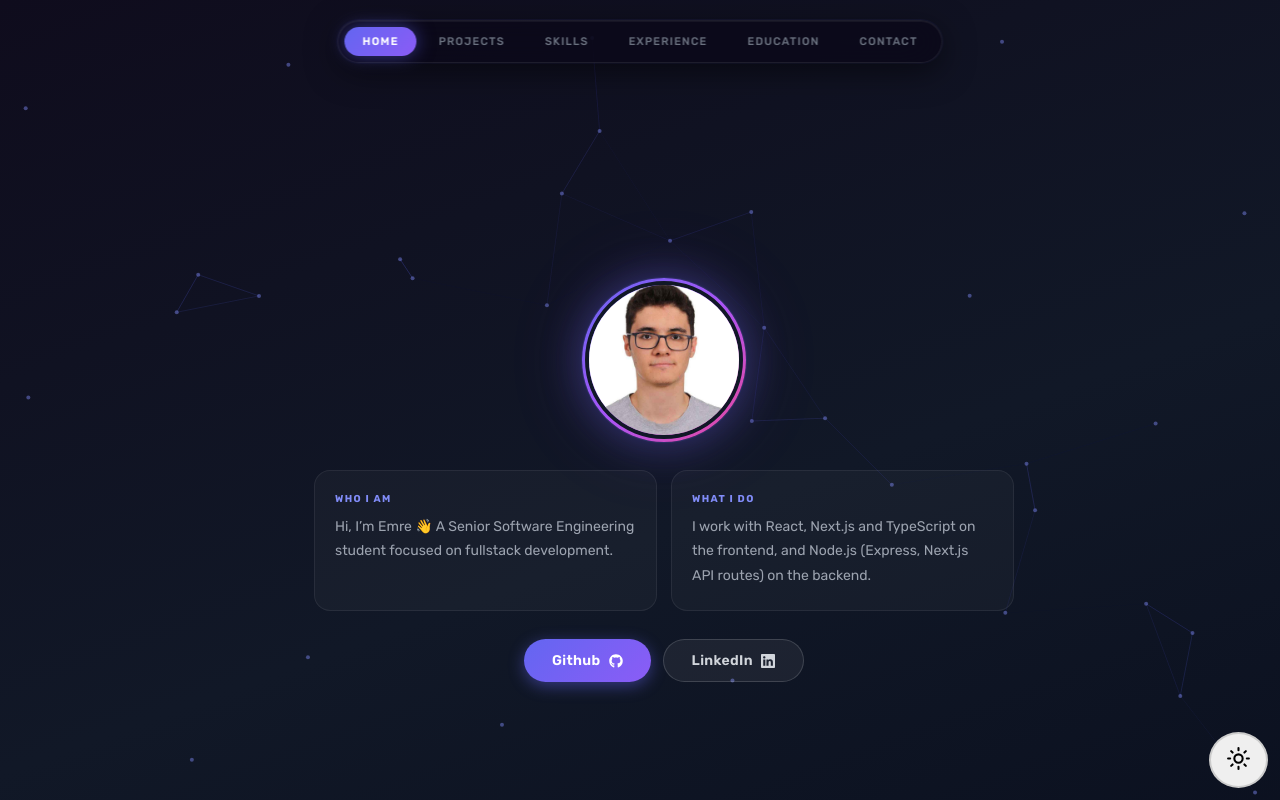
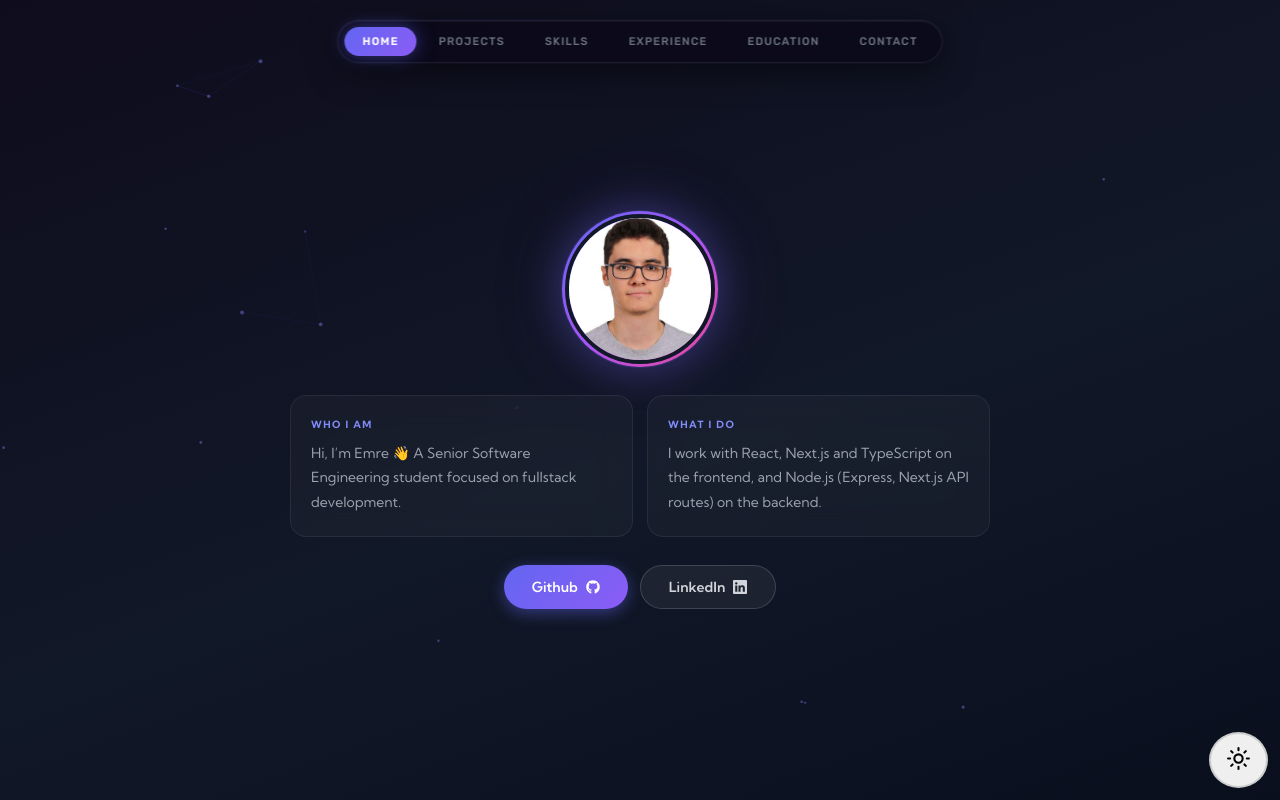
Before and after one commit to Emreert17/React-Porfolio, a React (Vite) app in the folder frontend/: page / in a window 1280 px wide. Shown: the top 800 px of the page. Built offline with nearby package versions, Linux system fonts and the light colour scheme.

Commit message:
Performance Fix

```diff
--- a/frontend/src/components/Intro/ParticleContainer.jsx
+++ b/frontend/src/components/Intro/ParticleContainer.jsx
@@ -16,110 +16,73 @@ export default function ParticleContainer() {
   const options = useMemo(
     () => ({
       fullScreen: { enable: false },
+
       background: {
         color: {
           value: "transparent",
         },
       },
-      fpsLimit: 120,
+
+      fpsLimit: 60,
+
       interactivity: {
         events: {
           onClick: {
             enable: false,
-            mode: "push",
           },
           onHover: {
-            enable: true,
-            mode: "grab",
+            enable: false, // ❌ hover kapalı (performans fix)
           },
           resize: true,
         },
-        modes: {
-          grab: {
-            distance: 150,
-            line_linked: {
-              opacity: 1,
-            },
-          },
-          push: {
-            particles_nb: 4,
-          },
-          remove: {
-            particles_nd: 2,
-          },
-          repulse: {
-            distance: 200,
-            duration: 0.4,
-          },
-        },
       },
+
       particles: {
         color: {
           value: "#818cf8",
         },
+
         links: {
           color: "#6366f1",
-          distance: 150,
+          distance: 140,
           enable: true,
-          opacity: 0.15,
+          opacity: 0.08, // ↓ daha hafif
           width: 1,
         },
+
         move: {
           direction: "none",
           enable: true,
           outModes: {
-            default: "bounce",
+            default: "out", // ❌ bounce yerine out (çok daha hafif)
           },
-          random: false,
-          speed: 2,
-          straight: false,
-          attract: {
-            enable: false,
-            rotateX: 600,
-            rotateY: 1200,
-          },
+          speed: 1.2, // ↓ düşürüldü
         },
+
         number: {
           density: {
             enable: true,
             area: 900,
           },
-          value: 60,
+          value: 35, // 🔥 60 → 35 (performans fix)
         },
+
         opacity: {
-          value: 0.45,
-          random: false,
-          anim: {
-            enable: false,
-            speed: 1,
-            opacity_min: 0.1,
-            sync: false,
-          },
+          value: 0.4,
         },
+
         shape: {
           type: "circle",
-          stroke: {
-            width: 0,
-            color: "#000000",
-          },
-          polygon: {
-            nb_sides: 5,
-          },
         },
+
         size: {
-          value: 2,
-          random: true,
-          anim: {
-            enable: false,
-            speed: 40,
-            size_min: 0.1,
-            sync: false,
-          },
+          value: { min: 1, max: 2 },
         },
       },
+
       detectRetina: true,
     }),
-    []
+    [],
   );
 
   if (!ready) return null;
--- a/frontend/src/styles/Intro.css
+++ b/frontend/src/styles/Intro.css
@@ -1,3 +1,8 @@
+/* ─── Global safety fix ─────────────────────────────────────── */
+* {
+  box-sizing: border-box;
+}
+
 /* ─── Particles canvas ─────────────────────────────────────── */
 #tsparticles {
   position: absolute !important;
@@ -17,7 +22,7 @@
   margin-bottom: 80px;
 }
 
-/* ─── Centered wrapper ─────────────────────────────────────── */
+/* ─── Center wrapper (FIXED) ───────────────────────────────── */
 .inner-particle-container {
   width: 100%;
   min-height: 100vh;
@@ -31,17 +36,17 @@
   padding: 80px 24px 60px;
 }
 
-/* ─── Content column ───────────────────────────────────────── */
+/* ─── Content column (FIXED CENTER LOGIC) ──────────────────── */
 .intro-content {
-  width: 55%;
-  max-width: 700px;
+  width: min(700px, 100%);
   display: flex;
   flex-direction: column;
   gap: 28px;
   align-items: center;
+  margin: 0 auto;
 }
 
-/* ─── Profile image — gradient ring ───────────────────────── */
+/* ─── Profile image ───────────────────────────────────────── */
 .intro-picture-wrapper {
   padding: 3px;
   border-radius: 50%;
@@ -62,25 +67,24 @@
   display: block;
 }
 
-/* ─── Info cards ───────────────────────────────────────────── */
+/* ─── Info cards (GRID FIXED) ──────────────────────────────── */
 .intro-text {
   display: grid;
-  grid-template-columns: repeat(2, 1fr);
+  grid-template-columns: repeat(2, minmax(0, 1fr));
   gap: 14px;
-  font-family: "Rubik", sans-serif;
   width: 100%;
-  animation: fadeInUp 0.7s ease-out 0.25s both;
 }
 
+/* ─── Card ─────────────────────────────────────────────────── */
 .intro-text-card {
+  width: 100%;
   background: rgba(255, 255, 255, 0.03);
   border: 1px solid rgba(255, 255, 255, 0.07);
   border-radius: 16px;
   padding: 22px 20px;
   backdrop-filter: blur(16px);
   -webkit-backdrop-filter: blur(16px);
-  transition: border-color 0.3s ease, background 0.3s ease,
-    transform 0.3s ease, box-shadow 0.3s ease;
+  transition: all 0.3s ease;
 }
 
 .intro-text-card:hover {
@@ -104,32 +108,28 @@
   color: #9ca3af;
   line-height: 1.75;
   margin: 0;
-  font-weight: 400;
 }
 
-/* ─── CTA buttons ──────────────────────────────────────────── */
+/* ─── Buttons ─────────────────────────────────────────────── */
 .button-group {
   display: flex;
   justify-content: center;
   gap: 12px;
   pointer-events: auto;
-  animation: fadeInUp 0.7s ease-out 0.5s both;
 }
 
 .btn-intro {
-  text-decoration: none;
   display: inline-flex;
   align-items: center;
+  justify-content: center;
   gap: 8px;
   font-size: 14px;
   font-weight: 600;
-  font-family: "Rubik", sans-serif;
-  letter-spacing: 0.025em;
   padding: 12px 28px;
   border-radius: 999px;
-  border: none;
   cursor: pointer;
-  transition: transform 0.22s ease, box-shadow 0.22s ease, background 0.22s ease;
+  text-decoration: none;
+  transition: all 0.22s ease;
   background: linear-gradient(135deg, #6366f1 0%, #8b5cf6 100%);
   color: #fff;
   box-shadow: 0 4px 16px rgba(99, 102, 241, 0.45);
@@ -150,9 +150,6 @@
 .btn-intro.btn-2:hover {
   background: rgba(99, 102, 241, 0.12);
   border-color: rgba(99, 102, 241, 0.45);
-  color: #e5e7eb;
-  box-shadow: 0 4px 16px rgba(99, 102, 241, 0.2);
-  transform: translateY(-2px);
 }
 
 /* ─── Animations ───────────────────────────────────────────── */
@@ -167,27 +164,11 @@
   }
 }
 
-@keyframes fadeInUp {
-  from {
-    opacity: 0;
-    transform: translateY(24px);
-  }
-  to {
-    opacity: 1;
-    transform: translateY(0);
-  }
-}
-
-/* ─── Responsive: mobile ───────────────────────────────────── */
+/* ─── MOBILE FIX ───────────────────────────────────────────── */
 @media (max-width: 640px) {
   .inner-particle-container {
     padding: 90px 20px 50px;
     align-items: flex-start;
-  }
-
-  .intro-content {
-    width: 100%;
-    gap: 22px;
   }
 
   .intro-picture {
@@ -197,15 +178,6 @@
 
   .intro-text {
     grid-template-columns: 1fr;
-    gap: 12px;
-  }
-
-  .intro-text-card {
-    padding: 18px 16px;
-  }
-
-  .intro-text-card p {
-    font-size: 13px;
   }
 
   .button-group {
@@ -213,22 +185,12 @@
     width: 100%;
     max-width: 260px;
   }
-
-  .btn-intro {
-    justify-content: center;
-    padding: 12px 20px;
-  }
 }
 
-/* ─── Responsive: tablet ───────────────────────────────────── */
+/* ─── TABLET FIX ───────────────────────────────────────────── */
 @media (min-width: 641px) and (max-width: 1024px) {
   .intro-content {
-    width: 78%;
-  }
-
-  .intro-picture {
-    width: 130px;
-    height: 130px;
+    width: min(600px, 92%);
   }
 
   .intro-text-card p {
```
